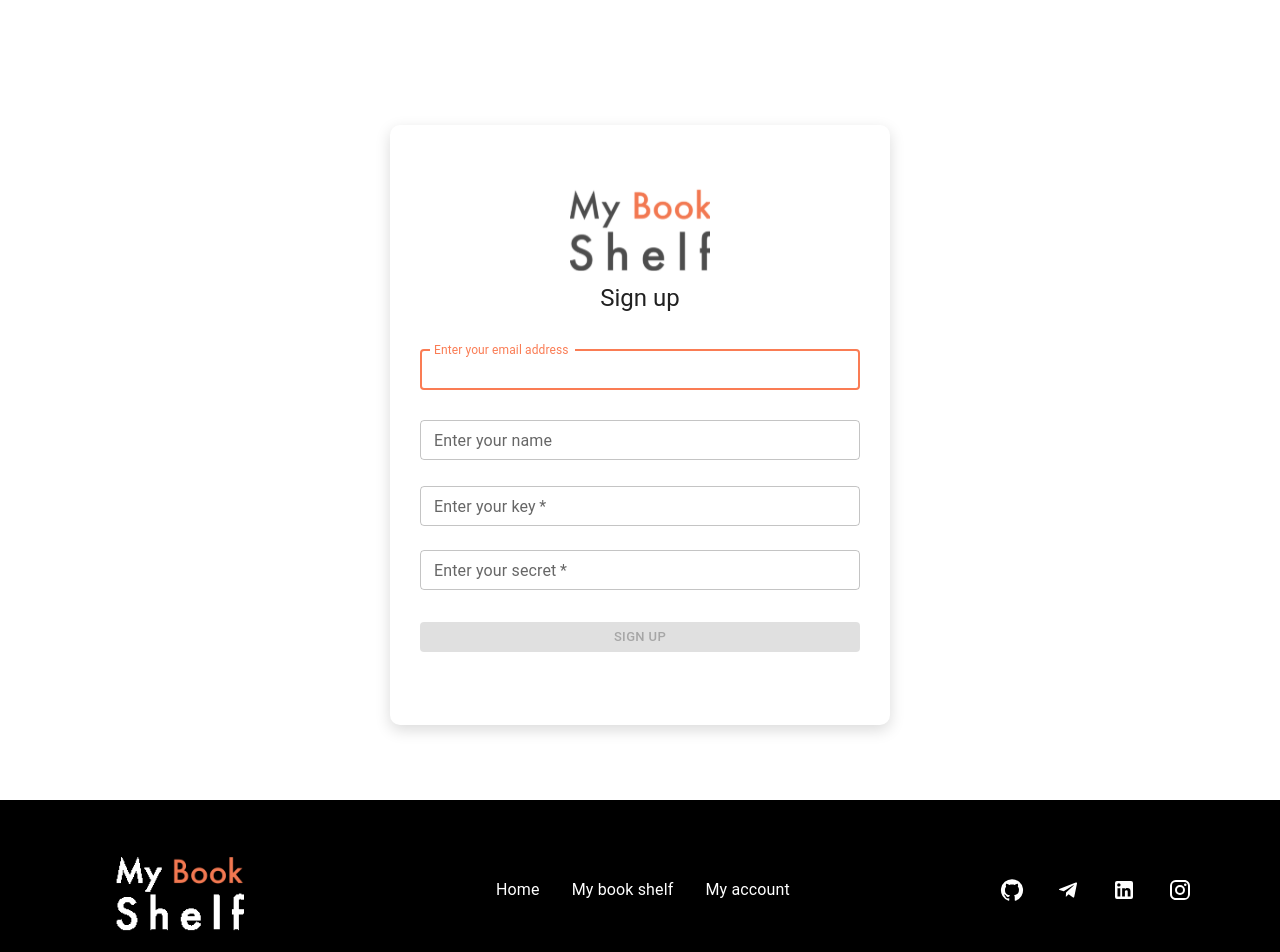
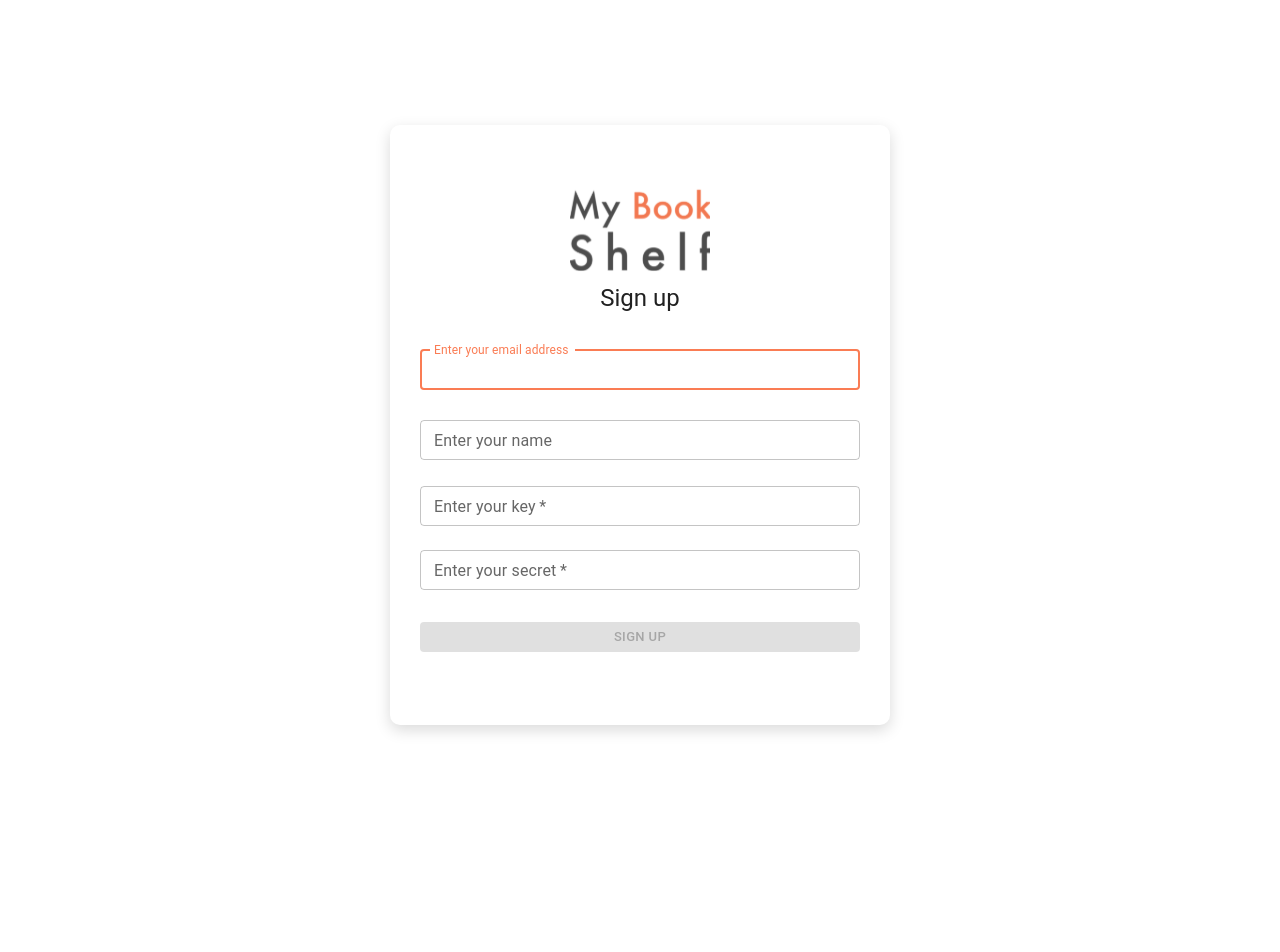
Before and after one commit to AsilbekMelikov/Bookshelf-js, a React (Create React App) app: page /signup in a window 1280 px wide. Shown: the top 952 px of the page. After the commit the page ends 800 px from the top, so only its background shows below. Built offline with nearby package versions, Linux system fonts and the light colour scheme.

Commit message:
Prevent some tricky problems

```diff
--- a/src/App.js
+++ b/src/App.js
@@ -16,7 +16,7 @@ const App = () => {
       <main className={`${pathname === "/signup" ? "" : "main-body"}`}>
         <Container>
           <Routes>
-            <Route element={<Navigate to={"/signup"} replace />} />
+            <Route path="/" element={<Navigate to={"/signup"} replace />} />
             <Route index path="/signup" element={<Login />} />
             <Route path="/home" element={<HomePage />} />
             <Route path="/bookshelf" element={<Books />} />
@@ -24,7 +24,7 @@ const App = () => {
           </Routes>
         </Container>
       </main>
-      <Footer />
+      {pathname === "/signup" ? "" : <Footer />}
     </>
   );
 };
```
